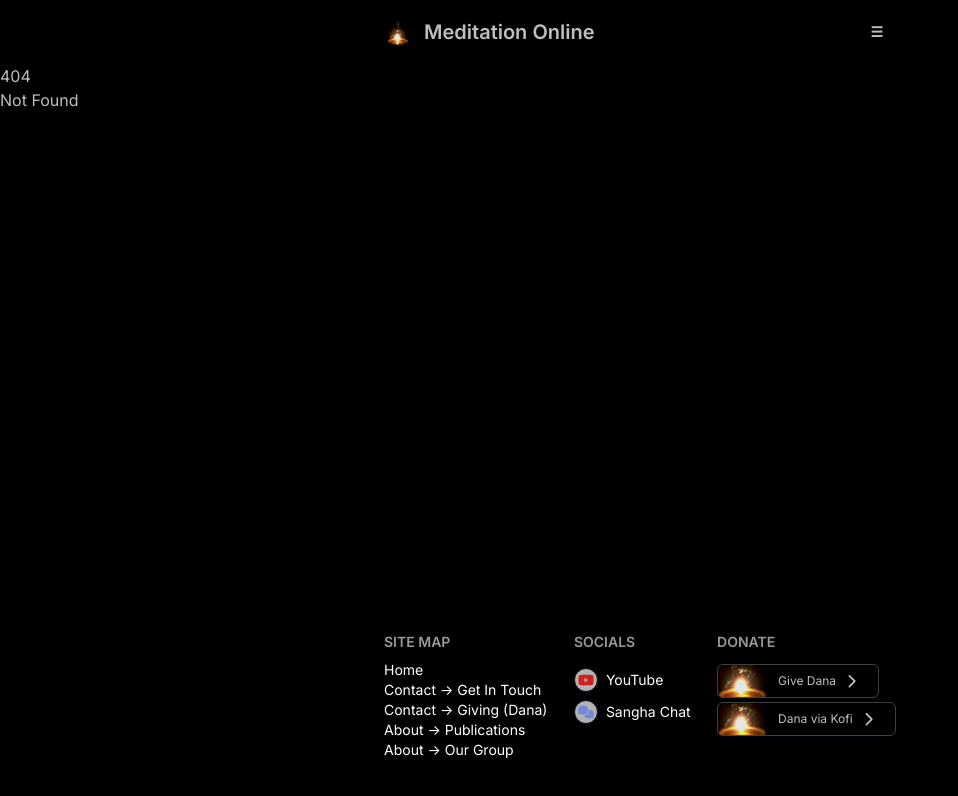
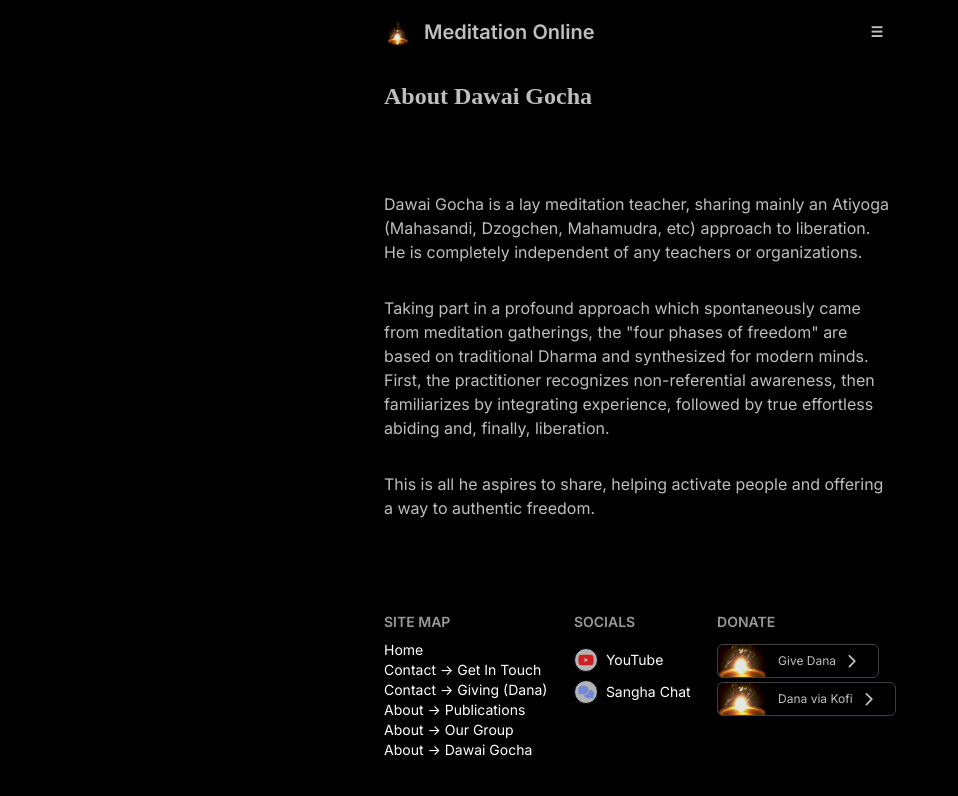
Before and after one commit to mo-sangha/website, a SvelteKit app: page /about/dawai-gocha in a window 1280 px wide. Before the commit this address had no page. Shown: the top 796 px of the page, without its empty margins (0-958 px from the left). Built offline with nearby package versions, Linux system fonts and the light colour scheme; a web font is replaced by a local one.

Commit message:
feat: Restore the About: Dawai Gocha page with new text

```diff
--- /dev/null
+++ b/src/routes/about/dawai-gocha/+page.svelte
@@ -0,0 +1,22 @@
+<script>
+	import Photo from '../../../components/Photo.svelte';
+</script>
+
+<div class="h-full w-full flex flex-col gap-8 md:gap-16">
+	<h2 class="page-header">About Dawai Gocha</h2>
+	<div class="page-content-section">
+		<p>
+			Dawai Gocha is a lay meditation teacher, sharing mainly an Atiyoga (Mahasandi, Dzogchen, Mahamudra, etc)
+			approach to liberation. He is completely independent of any teachers or organizations.
+		</p>
+		<p>
+			Taking part in a profound approach which spontaneously came from meditation gatherings,
+			the "four phases of freedom" are based on traditional Dharma and synthesized for modern minds.
+			First, the practitioner recognizes non-referential awareness, then familiarizes by integrating experience,
+			followed by true effortless abiding and, finally, liberation.
+		</p>
+		<p>
+			This is all he aspires to share, helping activate people and offering a way to authentic freedom.
+		</p>
+	</div>
+</div>
--- a/src/routes/about/lama-dawai-gocha/+page.svelte
+++ /dev/null
@@ -1,19 +0,0 @@
-<script>
-	import Photo from '../../../components/Photo.svelte';
-</script>
-
-<div class="h-full w-full flex flex-col gap-8 md:gap-16">
-	<h2 class="page-header">About Lama Dawai Gocha</h2>
-	<div class="page-content-section">
-		<p>
-			Lama Dawai Gocha is a Nyingma Dzogchen Yogi of Tibetan Buddhism. He first took refuge with His
-			Holiness Penor Rinpoche when he was a boy and has continued to practice Buddhism for over 20
-			years.
-		</p>
-		<p>
-			He has received teachings from H.H. Dalai Lama, H.H. Penor Rinpoche, Mingyur Rinpoche,
-			Dodrupchen and many others; receiving empowerments and instructions on the full range of
-			Buddhist practices, from Śrāvakayāna to Atiyoga.
-		</p>
-	</div>
-</div>
--- a/src/routes/navLinks.ts
+++ b/src/routes/navLinks.ts
@@ -15,7 +15,8 @@ export const links: NavLink[] = [
 		type: 'branch',
 		children: [
 			{ name: 'Publications', href: '/about/publications', type: 'leaf' },
-			{ name: 'Our Group', href: '/about/our-group', type: 'leaf' }
+			{ name: 'Our Group', href: '/about/our-group', type: 'leaf' },
+			{ name: 'Dawai Gocha', href: '/about/dawai-gocha', type: 'leaf' }
 		]
 	}
 ];
```
